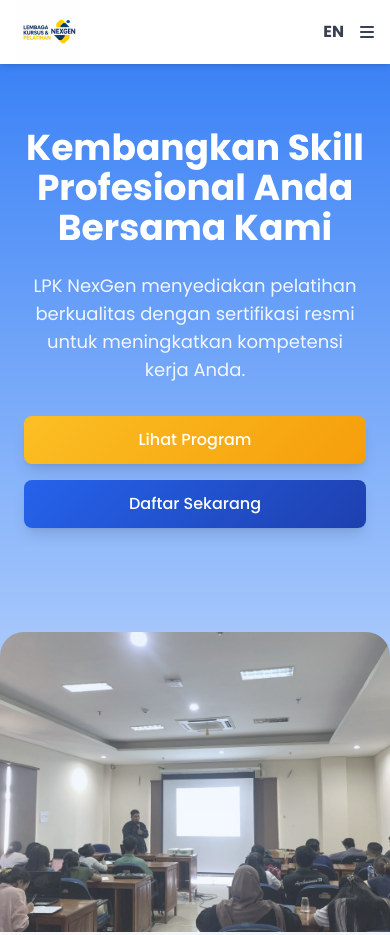
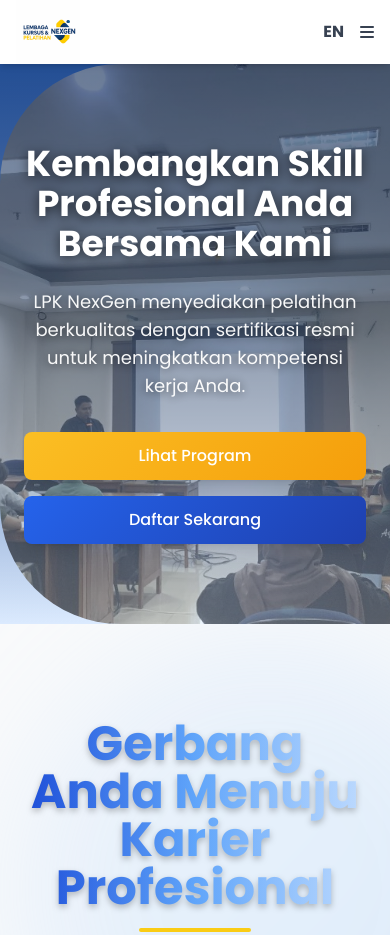
Before and after one commit to LatiefAkbar/LKP-NEXTGEN, a plain HTML site: page index.html in a window 390 px wide. Shown: the top 935 px of the page. Drawn offline with nearby package versions, Linux system fonts and the light colour scheme.

Commit message:
perubahan tampilan lebih modern

```diff
--- a/index.html
+++ b/index.html
@@ -262,14 +262,31 @@
   id="home"
   class="hero-gradient text-white relative overflow-hidden flex flex-col md:flex-row items-center h-auto md:h-[550px]"
 >
+  <!-- Gambar melengkung (khusus mobile) -->
+  <div class="absolute inset-0 flex justify-center items-center md:hidden overflow-hidden">
+    <div
+      class="w-full h-full bg-cover bg-center rounded-l-[120px] opacity-60"
+      style="background-image: url('images/1.jpg')"
+    ></div>
+  </div>
+
+  <!-- Overlay gradasi gelap di mobile -->
+  <div
+    class="absolute inset-0 md:hidden bg-gradient-to-b from-black/40 via-black/30 to-transparent z-0"
+  ></div>
+
   <!-- Konten kiri -->
   <div
-        class="relative z-10 w-full md:w-1/2 px-6 sm:px-10 md:pl-20 lg:pl-28 py-16 md:py-0 text-center md:text-left"
+    class="relative z-10 w-full md:w-1/2 px-6 sm:px-10 md:pl-20 lg:pl-28 py-20 md:py-0 text-center md:text-left"
   >
-        <h1 class="text-4xl md:text-5xl lg:text-6xl font-bold mb-6">
+    <h1
+      class="text-4xl md:text-5xl lg:text-6xl font-bold mb-6 drop-shadow-[0_2px_6px_rgba(0,0,0,0.6)]"
+    >
       Kembangkan Skill Profesional Anda Bersama Kami
     </h1>
-        <p class="text-lg md:text-xl mb-8 opacity-90 max-w-md mx-auto md:mx-0">
+    <p
+      class="text-lg md:text-xl mb-8 opacity-95 max-w-md mx-auto md:mx-0 drop-shadow-[0_1px_5px_rgba(0,0,0,0.6)]"
+    >
       LPK NexGen menyediakan pelatihan berkualitas dengan sertifikasi resmi
       untuk meningkatkan kompetensi kerja Anda.
     </p>
@@ -291,9 +308,9 @@
     </div>
   </div>
 
-      <!-- Gambar kanan (desktop) / bawah (mobile) -->
+  <!-- Gambar kanan (desktop) -->
   <div
-        class="relative w-full md:w-1/2 h-[300px] md:h-full overflow-hidden rounded-t-3xl md:rounded-l-full md:rounded-t-none mt-10 md:mt-0"
+    class="hidden md:block relative w-full md:w-1/2 h-[300px] md:h-full overflow-hidden rounded-t-3xl md:rounded-l-full md:rounded-t-none mt-10 md:mt-0"
   >
     <img
       src="images/1.jpg"
@@ -302,6 +319,7 @@
     />
   </div>
 </section>
+
 
     <section
       id="about"
```
Lines whose indentation alone changed are shown as unchanged.
